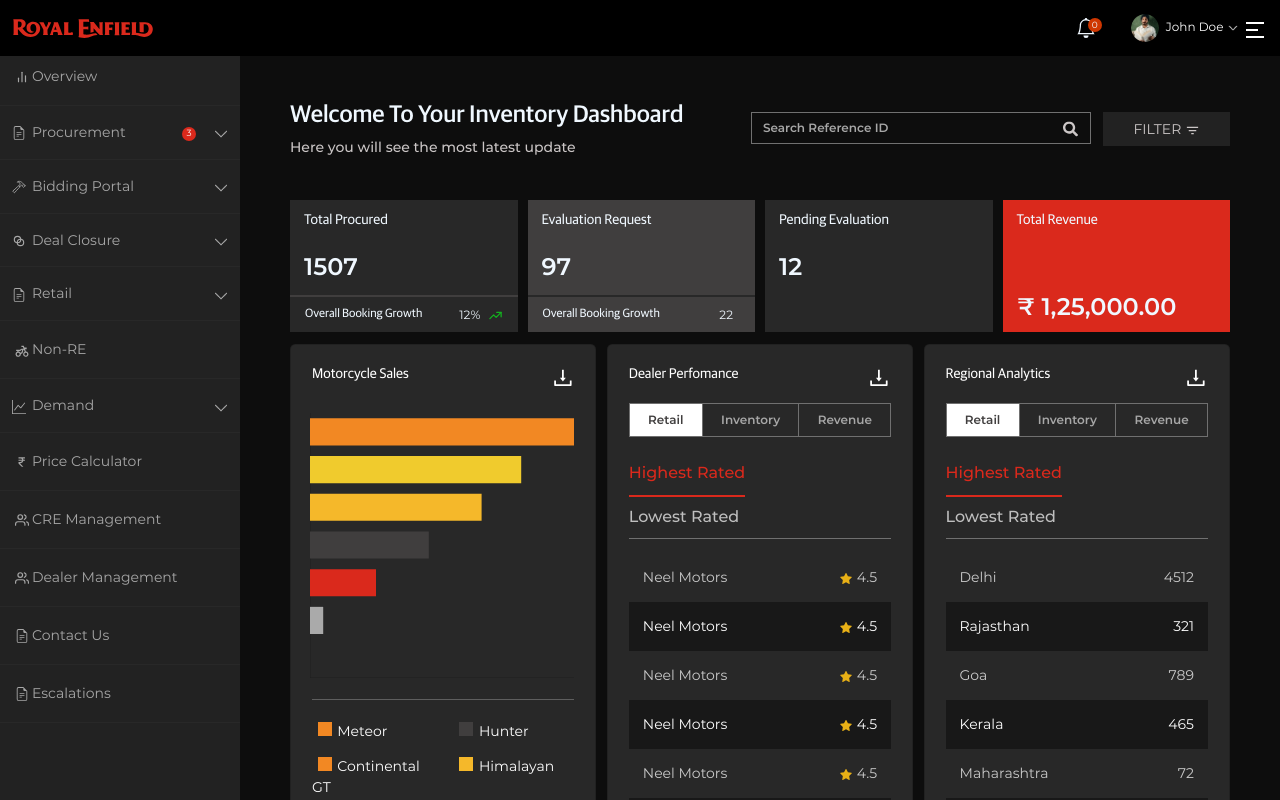
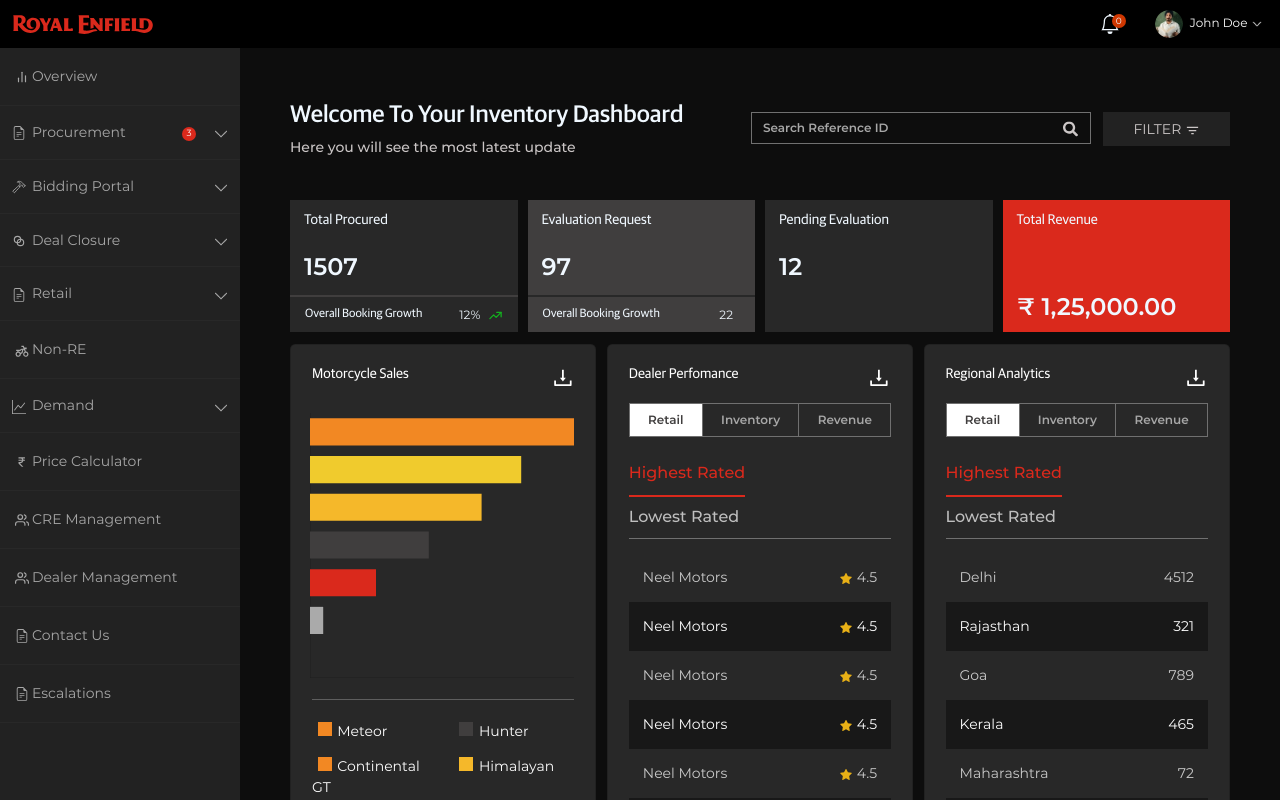
Before and after one commit to nakulsharma95/re-vintage-dashboard-dummy, a Next.js app: page / in a window 1280 px wide. Shown: the top 800 px of the page. Built offline with nearby package versions, Linux system fonts and the light colour scheme.

Commit message:
FIX: some issues

```diff
--- a/components/common/layout/header/index.jsx
+++ b/components/common/layout/header/index.jsx
@@ -3,7 +3,7 @@ import { deleteCookie } from 'cookies-next';
 import { useRouter } from 'next/navigation';
 import { BsBell } from 'react-icons/bs';
 import Dropdown from 'react-bootstrap/Dropdown';
-import { Button } from 'react-bootstrap';
+
 import styles from './style.module.scss';
 
 export default function Header(props) {
@@ -48,13 +48,13 @@ export default function Header(props) {
               </Dropdown>
             </div>
 
-            <Button
+            <button
+              type="button"
               onClick={props.toggleHandler}
               className={styles.toggleButton}
-              variant="link"
             >
               <span>{props.buttonIcon}</span>
-            </Button>
+            </button>
           </div>
         </div>
       </div>
```
Also changed, not shown: pages/_app.jsx (+4 -4 lines).
